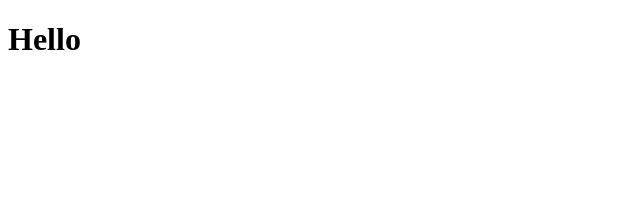
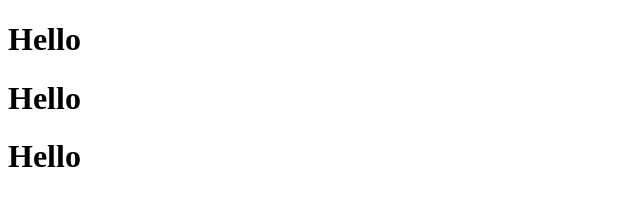
Before and after one commit to alexpandiyany6/react-4, a plain HTML site: page index.html in a window 1280 px wide. Shown: the whole page, without its empty margins (0-640 px from the left). Drawn offline with Linux system fonts and the light colour scheme.

Commit message:
css file

```diff
--- a/index.html
+++ b/index.html
@@ -7,5 +7,7 @@
 </head>
 <body>
     <h1>Hello </h1>
+    <h1>Hello </h1>
+    <h1>Hello </h1>
 </body>
 </html>
```
Also changed, not shown: style.css (added).
